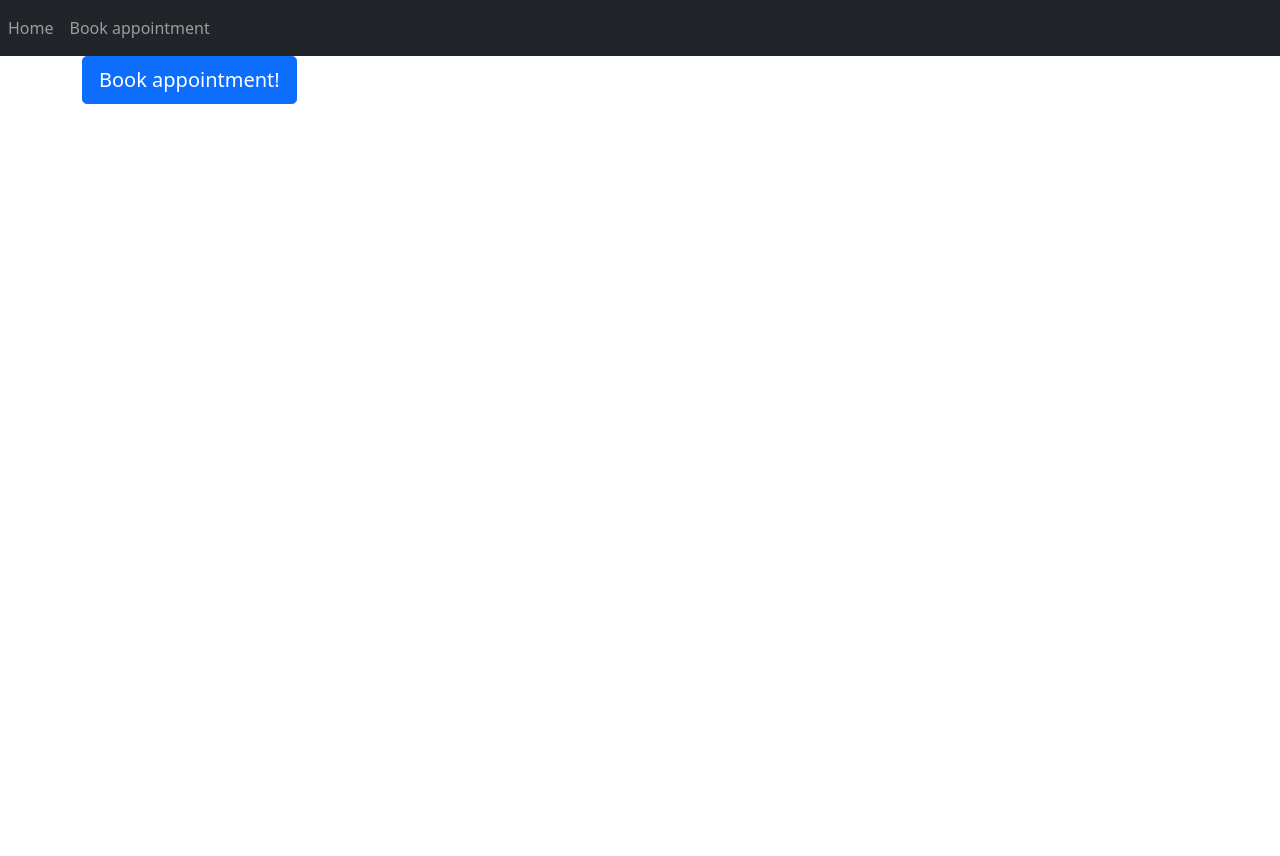
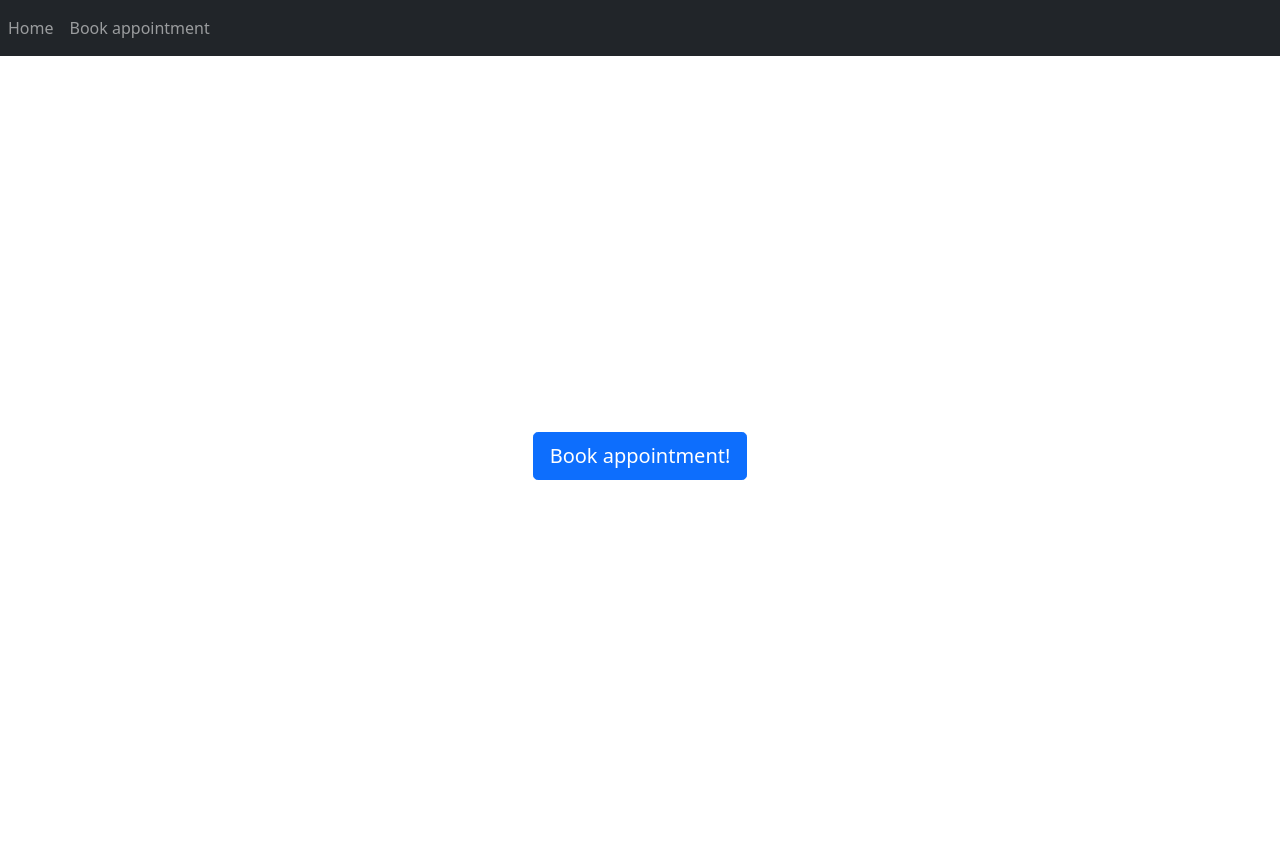
Before and after one commit to THaar50/testpoint, a Flask app: page / in a window 1280 px wide. Before the commit the page ends 104 px from the top, so only its background shows below. Run offline with Flask 2, Linux system fonts and the light colour scheme; parts of the project's set-up code (start-up, migrations or seed data) failed here and were passed over; some libraries are stand-ins or nearby versions.

Commit message:
centering content in html templates

```diff
--- a/testpoint/templates/base.html
+++ b/testpoint/templates/base.html
@@ -1,5 +1,5 @@
 <!DOCTYPE html>
-<html>
+<html style="height: 100%">
   <head>
     <meta charset="utf-8" />
     <meta name="viewport" content="width=device-width, initial-scale=1" />
@@ -18,7 +18,7 @@
 
     <title>{% block title %}Home{% endblock %}</title>
   </head>
-  <body>
+  <body style="height: 100%">
     <nav class="navbar navbar-expand-lg navbar-dark bg-dark">
       <button
         class="navbar-toggler"
--- a/testpoint/templates/home.html
+++ b/testpoint/templates/home.html
@@ -1,6 +1,6 @@
 {% extends "base.html" %} {% block title %}Termin buchen{% endblock %} {% block content
 %}
-<div class="container">
+<div class="container" style="display: grid; place-items: center; height: 100%">
   <a href="/appointment/" class="btn btn-primary btn-lg">Book appointment!</a>
 </div>
 {% endblock %}
--- a/testpoint/templates/sorry.html
+++ b/testpoint/templates/sorry.html
@@ -1,6 +1,6 @@
 {% extends "base.html" %} {% block title %}Sorry{% endblock %} {% block content
 %}
-<div class="container">
+<div class="container" style="display: grid; place-items: center; height: 100%">
   <h1>Sorry, we could not find a match for your request!</h1>
   <a href="/appointment/" class="btn btn-primary btn-lg">Book appointment!</a>
 </div>
```
